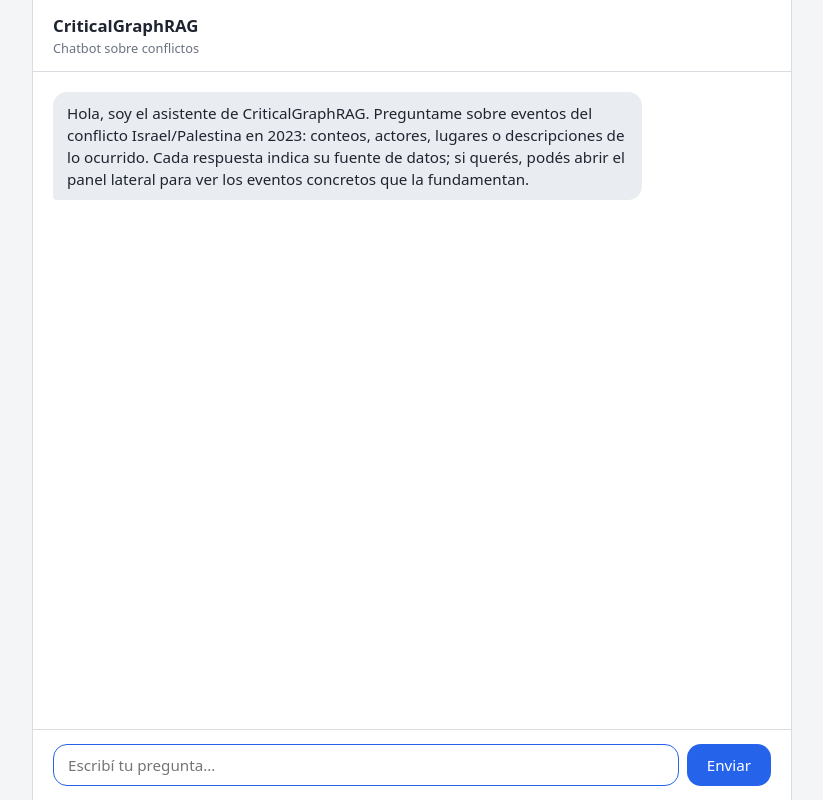
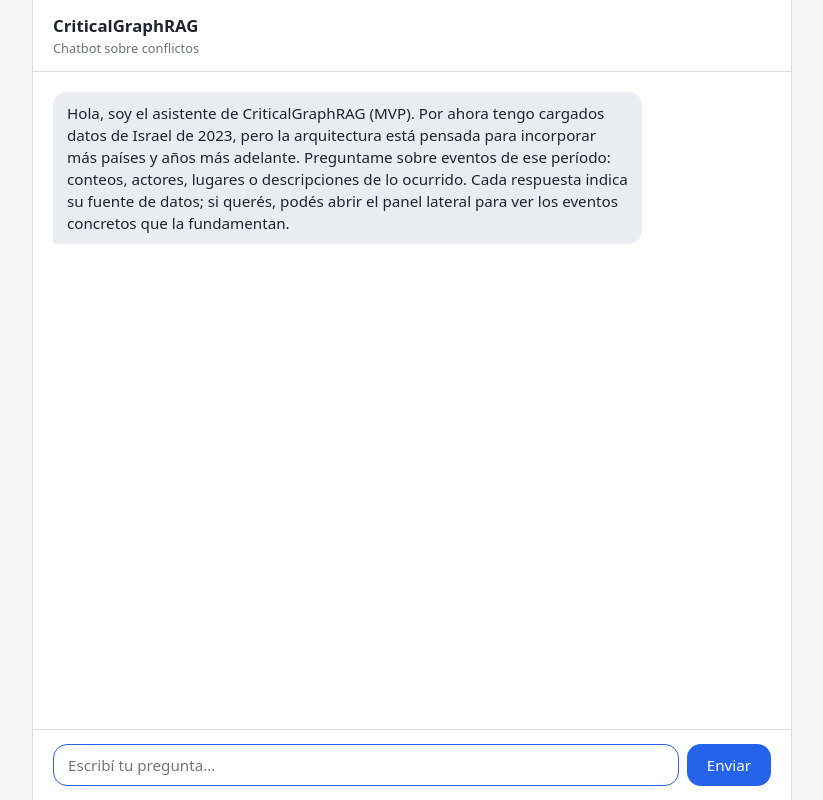
Before and after one commit to FranciscoFerrutti/Critigal-Graph-RAG, a plain HTML site: page web/static/index.html in a window 1280 px wide. Shown: the whole page, without its empty margins (228-1051 px from the left). Drawn offline with Linux system fonts and the light colour scheme.

Commit message:
feat(web): update assistant introduction to clarify data scope and future expansion

```diff
--- a/web/static/index.html
+++ b/web/static/index.html
@@ -321,7 +321,7 @@
 
     <div id="messages">
       <div class="turn assistant">
-        <div class="bubble">Hola, soy el asistente de CriticalGraphRAG. Preguntame sobre eventos del conflicto Israel/Palestina en 2023: conteos, actores, lugares o descripciones de lo ocurrido. Cada respuesta indica su fuente de datos; si querés, podés abrir el panel lateral para ver los eventos concretos que la fundamentan.</div>
+        <div class="bubble">Hola, soy el asistente de CriticalGraphRAG (MVP). Por ahora tengo cargados datos de Israel de 2023, pero la arquitectura está pensada para incorporar más países y años más adelante. Preguntame sobre eventos de ese período: conteos, actores, lugares o descripciones de lo ocurrido. Cada respuesta indica su fuente de datos; si querés, podés abrir el panel lateral para ver los eventos concretos que la fundamentan.</div>
       </div>
     </div>
 
```
